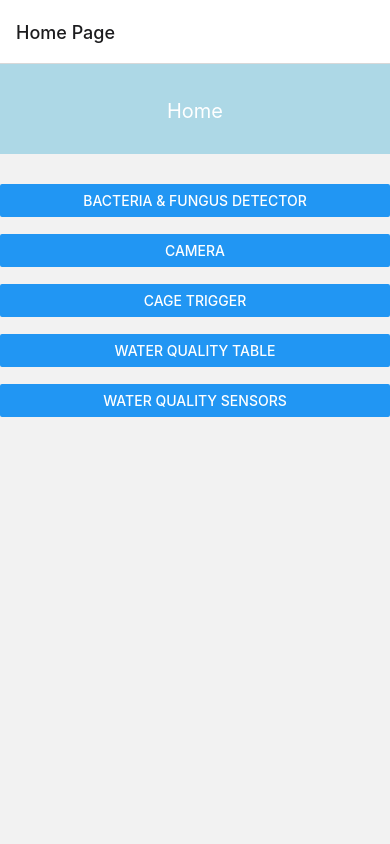
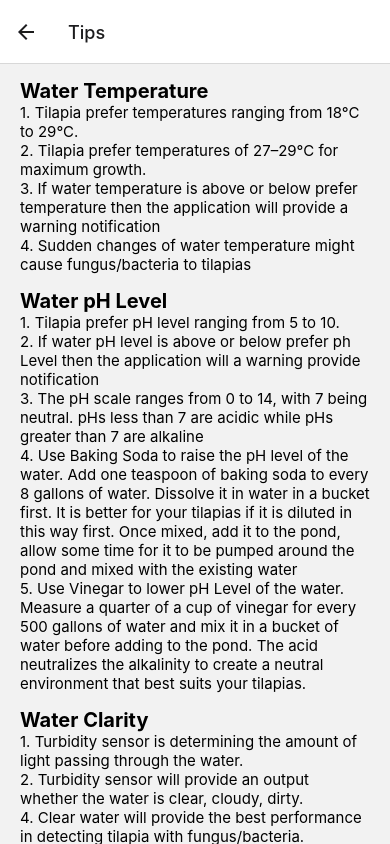
Before and after one commit to Philip-36/Thesis-App, a React Native app in the folder react-native-first/: screen /Tips in a window 390 px wide. Built offline with nearby package versions, Linux system fonts and the light colour scheme; what expo-notifications, expo-task-manager would draw is missing.

Commit message:
Tips added

```diff
--- a/react-native-first/App.js
+++ b/react-native-first/App.js
@@ -8,6 +8,7 @@ import WaterQuality from './components/screens/WaterQuality';
 import CageTrigger from './components/screens/CageTrigger';
 import NotificationDetails from './components/screens/NotificationDetails';
 import Detector from './components/screens/Detector';
+import Tips from './components/screens/Tips';
 
 const Stack = createNativeStackNavigator();
 
@@ -22,6 +23,7 @@ export default function App() {
         <Stack.Screen name="WaterQuality" component={WaterQuality} options={{ title: 'Water Quality' }} />
         <Stack.Screen name="CageTrigger" component={CageTrigger} options={{ title: 'Cage Trigger' }} />
         <Stack.Screen name="NotificationDetails" component={NotificationDetails} options={{ title: 'Notification Details' }} />
+        <Stack.Screen name="Tips" component={Tips} options={{ title: 'Tips' }} />
       </Stack.Navigator>
     </NavigationContainer>
 
--- a/react-native-first/components/Header.js
+++ b/react-native-first/components/Header.js
@@ -11,9 +11,9 @@ const Header = ({ title }) => {
 
 const styles = StyleSheet.create({
   header: {
-    height: 90,
+    height: 110,
     backgroundColor: 'lightblue',
-    marginBottom: 30
+    marginBottom: 35
   },
   text: {
     marginTop: 35,
--- a/react-native-first/components/screens/HomeScreen.js
+++ b/react-native-first/components/screens/HomeScreen.js
@@ -21,7 +21,7 @@ const HomeScreen = ({ navigation }) => {
 
   return (
     <View>
-      <Header title="Home" />
+      <Header title="Tilapia Fungus/Bacteria Detector & Water Quality Monitoring" />
       <Button title="Bacteria & FUngus Detector"
       onPress={() => navigation.navigate('Detector')}
       />
@@ -55,6 +55,10 @@ const HomeScreen = ({ navigation }) => {
        <Button title="Water Quality Sensors"
       onPress={() => navigation.navigate('NotificationDetails')}
       />
+      <Text> </Text>
+       <Button title="Tips"
+      onPress={() => navigation.navigate('Tips')}
+      />
     </View>
   );
 };
--- /dev/null
+++ b/react-native-first/components/screens/Tips.js
@@ -0,0 +1,59 @@
+import * as React from 'react';
+import { StyleSheet, Text, SafeAreaView, ScrollView, StatusBar } from 'react-native';
+
+const Tips = () => {
+
+  return (
+<SafeAreaView style={styles.container}>
+    <ScrollView style={styles.scrollView}>
+        <Text style={styles.textTitle}>Water Temperature </Text>
+        <Text style={styles.textBody}>1. Tilapia prefer temperatures ranging from 18°C to 29°C.</Text>
+        <Text style={styles.textBody}>2. Tilapia prefer temperatures of 27–29°C for maximum growth.</Text>
+        <Text style={styles.textBody}>3. If water temperature is above or below prefer temperature then the application will provide a warning notification</Text>
+        <Text style={styles.textBody}>4. Sudden changes of water temperature might cause fungus/bacteria to tilapias</Text>
+
+        <Text style={styles.textTitle}>Water pH Level </Text>
+        <Text style={styles.textBody}>1. Tilapia prefer pH level ranging from 5 to 10.</Text>
+        <Text style={styles.textBody}>2. If water pH level is above or below prefer ph Level then the application will a warning provide notification</Text>
+        <Text style={styles.textBody}>3. The pH scale ranges from 0 to 14, with 7 being neutral. pHs less than 7 are acidic while pHs greater than 7 are alkaline</Text>
+        <Text style={styles.textBody}>4. Use Baking Soda to raise the pH level of the water. Add one teaspoon of baking soda to every 8 gallons of water. Dissolve it in water in a bucket first. It is better for your tilapias if it is diluted in this way first. Once mixed, add it to the pond, allow some time for it to be pumped around the pond and mixed with the existing water</Text>
+        <Text style={styles.textBody}>5. Use Vinegar to lower pH Level of the water. Measure a quarter of a cup of vinegar for every 500 gallons of water and mix it in a bucket of water before adding to the pond. The acid neutralizes the alkalinity to create a neutral environment that best suits your tilapias.</Text>
+
+        <Text style={styles.textTitle}>Water Clarity</Text>
+        <Text style={styles.textBody}>1. Turbidity sensor is determining the amount of light passing through the water.</Text>
+        <Text style={styles.textBody}>2. Turbidity sensor will provide an output whether the water is clear, cloudy, dirty.</Text>
+        <Text style={styles.textBody}>4. Clear water will provide the best performance in detecting tilapia with fungus/bacteria.</Text>
+        <Text style={styles.textBody}>5. Cloudy water will provide the low performance in detecting tilapia with fungus/bacteria.</Text>
+        <Text style={styles.textBody}>6. Dirty water will provide the lowest performance in detecting tilapia with fungus/bacteria.</Text>
+
+        <Text style={styles.textTitle}>Hardware Model Tips</Text>
+        <Text style={styles.textBody}>1. Electronic components are not waterproof.</Text>
+        <Text style={styles.textBody}>2. Don't use the machine when its raining or dark outside.</Text>
+        <Text style={styles.textBody}>3. The cage is build up with stainless steel. Stainless steels corrode when exposed to damaging chemicals, saline, grease, moisture, or heat for prolonged periods of time. </Text>
+        <Text style={styles.textBody}>4. When cage get rust or corrode use this method which only uses baking soda and two cups of water. Create a paste which is thick enough to be spread over each of the oxidation spots on your stainless steel, and then rub the paste over the surface in the direction of the metal grain, using a clean cloth. Then you can simply use a damp paper towel to rinse off the surface and wipe away all the build-up.</Text>
+        <Text style={styles.textBody}>5. Use sandpaper to remove rust. The heavier the rust, the coarser the sandpaper you use will need to be. Choose sandpaper or sander in the 50-grit range to remove heavy rust.</Text>
+    </ScrollView>
+</SafeAreaView>
+
+  );
+};
+
+const styles = StyleSheet.create({
+  container: {
+    flex: 1,
+  },
+  textTitle: {
+      fontSize: 20,
+      fontWeight: 'bold',
+      marginTop: 15
+    },
+    textBody: {
+        fontSize: 15
+      },scrollView: {
+        paddingHorizontal: 20,
+      },
+
+});
+
+
+export default Tips;
```
